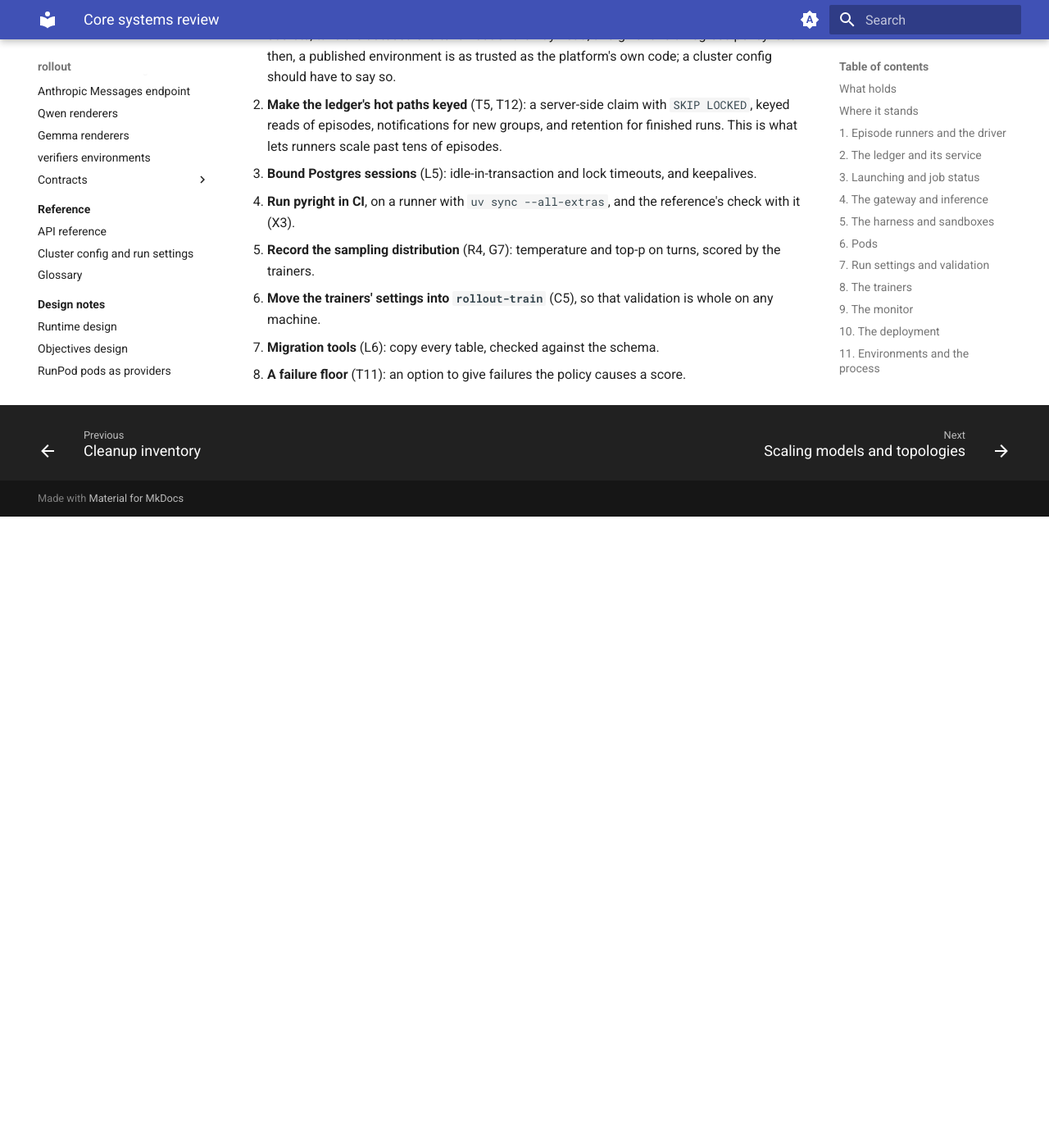
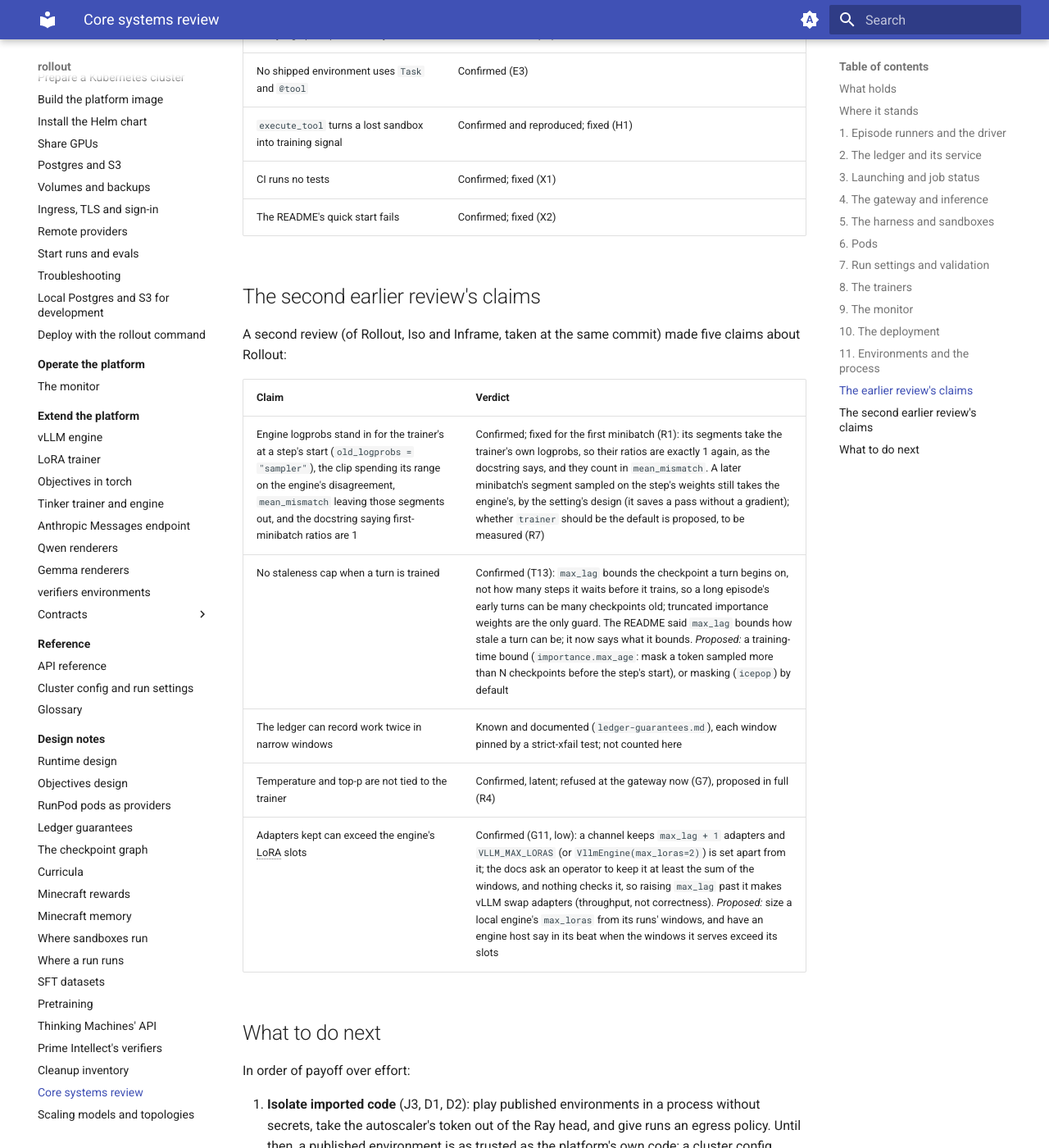
Before and after one commit to by77er/distributed_agents_environments, an MkDocs documentation site: the page built from docs/research/core-systems-review.md, in a window 1280 px wide and 1400 px high, scrolled down 16701 px. Shown: the whole window at 82% size. Built offline with MkDocs 1.6.1 and Material for MkDocs 9.7.7, drawn with Linux system fonts in a browser that asks for light colours; before the commit the page ends 17331 px from its top, so only the background shows below that; some of the changed text lies outside the part shown.

Commit message:
Answer the second earlier review's Rollout claims, and say in the README what max_lag bounds
max_lag bounds the checkpoint a turn begins on, not how many steps a long episode's early turns wait before they
train; the README said it bounds how stale a turn can be. The review note answers the second review's five Rollout
claims and adds what they found that is still open: a turn's age at training is unbounded (T13), an engine's LoRA
slots are not checked against the windows it serves (G11), and later minibatches still start from the engine's
logprobs by default (R7).

Co-Authored-By: Claude Opus 5.5 <noreply@anthropic.com>
Claude-Session: https://claude.ai/code/session_01W5PkTre5a8HVV2MDoCFjaa

```diff
--- a/docs/research/core-systems-review.md
+++ b/docs/research/core-systems-review.md
@@ -47,18 +47,18 @@ answer is lost, when a value is out of range, or when imported code is hostile.
 
 | System | Findings | Fixed here | Proposed |
 |---|---|---|---|
-| [Episode runners and the driver](#1-episode-runners-and-the-driver) | 13 | 9 | 4 |
+| [Episode runners and the driver](#1-episode-runners-and-the-driver) | 14 | 9 | 5 |
 | [The ledger and its service](#2-the-ledger-and-its-service) | 9 | 6 | 3 |
 | [Launching and job status](#3-launching-and-job-status) | 11 | 9 | 2 |
-| [The gateway and inference](#4-the-gateway-and-inference) | 11 | 10 (one in part) | 1, and the rest of one |
+| [The gateway and inference](#4-the-gateway-and-inference) | 12 | 10 (one in part) | 2, and the rest of one |
 | [The harness and sandboxes](#5-the-harness-and-sandboxes) | 7 | 7 | |
 | [Pods](#6-pods) | 10 | 9 | 1 |
 | [Run settings and validation](#7-run-settings-and-validation) | 12 | 11 | 1 |
-| [The trainers](#8-the-trainers) | 6 | 3 | 3 |
+| [The trainers](#8-the-trainers) | 7 | 3 | 4 |
 | [The monitor](#9-the-monitor) | 10 | 7 | 3 |
 | [The deployment](#10-the-deployment) | 10 | 2 (one in part) | 8, and the rest of one |
 | [Environments and the process](#11-environments-and-the-process) | 7 | 4 | 1 (and two observations) |
-| **All** | **106** | **77** | **27** |
+| **All** | **109** | **77** | **30** |
 
 Every change to code has a test that fails without it. With them, on Linux without the GPU extras (a plain `uv sync`),
 ruff and its formatter pass, `helm lint` passes, the monitor page's checks pass (`tsc`, eslint, 117 vitest tests), and
@@ -130,6 +130,11 @@ failures is right, and dropping overlong samples matches DAPO's overlong filteri
 (a context overflow, a task error from its own output) then carries no gradient at all. *Proposed:* an optional floor
 score (`advantage.failed`) given to failed, not excluded episodes that have trained segments, never to a lost sandbox
 or a start that failed.
+
+**T13 · medium · proposed.** `RT/loop.py`, `OBJ/terms.py`: `max_lag` bounds the checkpoint a turn begins on, not
+how many steps it waits before it trains, so a long episode's early turns can be many checkpoints old by the step that
+trains them, with truncated importance weights as the only guard (from the second earlier review). *Proposed:* mask a
+token sampled more than `importance.max_age` checkpoints before the step's start, or mask (`icepop`) by default.
 
 **T12 · scale · proposed.** Each runner's look, at least every 0.5 s, reads every fence ever taken (one per episode),
 every beat, `SELECT DISTINCT name` over all records, every run's plans and pause state, and six whole tables of each
@@ -285,6 +290,11 @@ the temperature in the trainers (R4).
 **G9 · low · fixed.** Errors outside the model-endpoint contract (an engine's 400, a `KeyError`) left the OpenAI and
 Anthropic handlers as plain-text 500s the official clients cannot read.
 
+**G11 · low · proposed.** A channel keeps `max_lag + 1` adapters loaded, and an engine's LoRA slots
+(`VLLM_MAX_LORAS`, `VllmEngine(max_loras=2)`) are set apart from it, with nothing checking that they cover the windows
+of the runs it serves; raising `max_lag` past them makes vLLM swap adapters in and out. Size a local engine's slots from
+its runs' windows, and have an engine host say in its beat when its windows exceed them.
+
 **G10 · low · proposed.** The spending cap is checked before a turn and counted after, so turns in flight overshoot
 it; reserve an estimate under a lock. A spending cap reached is a 503, which the client retries six times; it should
 be a refusal that is not retried.
@@ -435,6 +445,11 @@ trainer's own, which its gradient pass computes anyway, in both; they now agree
 *Proposed:* record both on turns and segments; scale logits by the temperature in the LoRA trainer; refuse top-p
 below 1, and Tinker at any temperature but 1. (Refused at the gateway for now: G7.)
 
+**R7 · low · proposed.** With `old_logprobs = "sampler"` (the default), a segment of a later minibatch sampled on the
+step's weights still starts from the engine's logprobs, so its clipped ratio holds the engine's disagreement (about
+0.016 nats a token, with a long tail) and its importance weight is 1. Measure what `trainer` costs (a pass without a
+gradient) against what it buys, and make it the default if the pass is cheap enough.
+
 **R5 · low · proposed.** Warmup counts updates from each step's start, so it stops at the first step's end.
 
 **R6 · low · proposed.** The out-of-memory recovery uses FSDP2 internals that `torch>=2.5` does not guarantee (they
@@ -556,6 +571,18 @@ can only run where they are installed; a CI job for it needs `uv sync --all-extr
 | CI runs no tests | Confirmed; fixed (X1) |
 | The README's quick start fails | Confirmed; fixed (X2) |
 
+## The second earlier review's claims
+
+A second review (of Rollout, Iso and Inframe, taken at the same commit) made five claims about Rollout:
+
+| Claim | Verdict |
+|---|---|
+| Engine logprobs stand in for the trainer's at a step's start (`old_logprobs = "sampler"`), the clip spending its range on the engine's disagreement, `mean_mismatch` leaving those segments out, and the docstring saying first-minibatch ratios are 1 | Confirmed; fixed for the first minibatch (R1): its segments take the trainer's own logprobs, so their ratios are exactly 1 again, as the docstring says, and they count in `mean_mismatch`. A later minibatch's segment sampled on the step's weights still takes the engine's, by the setting's design (it saves a pass without a gradient); whether `trainer` should be the default is proposed, to be measured (R7) |
+| No staleness cap when a turn is trained | Confirmed (T13): `max_lag` bounds the checkpoint a turn begins on, not how many steps it waits before it trains, so a long episode's early turns can be many checkpoints old; truncated importance weights are the only guard. The README said `max_lag` bounds how stale a turn can be; it now says what it bounds. *Proposed:* a training-time bound (`importance.max_age`: mask a token sampled more than N checkpoints before the step's start), or masking (`icepop`) by default |
+| The ledger can record work twice in narrow windows | Known and documented (`ledger-guarantees.md`), each window pinned by a strict-xfail test; not counted here |
+| Temperature and top-p are not tied to the trainer | Confirmed, latent; refused at the gateway now (G7), proposed in full (R4) |
+| Adapters kept can exceed the engine's LoRA slots | Confirmed (G11, low): a channel keeps `max_lag + 1` adapters and `VLLM_MAX_LORAS` (or `VllmEngine(max_loras=2)`) is set apart from it; the docs ask an operator to keep it at least the sum of the windows, and nothing checks it, so raising `max_lag` past it makes vLLM swap adapters (throughput, not correctness). *Proposed:* size a local engine's `max_loras` from its runs' windows, and have an engine host say in its beat when the windows it serves exceed its slots |
+
 ## What to do next
 
 In order of payoff over effort:
@@ -568,7 +595,8 @@ In order of payoff over effort:
    episodes.
 3. **Bound Postgres sessions** (L5): idle-in-transaction and lock timeouts, and keepalives.
 4. **Run pyright in CI**, on a runner with `uv sync --all-extras`, and the reference's check with it (X3).
-5. **Record the sampling distribution** (R4, G7): temperature and top-p on turns, scored by the trainers.
+5. **Record the sampling distribution, and bound a turn's age** (R4, G7, T13): temperature and top-p on turns,
+   scored by the trainers; a turn sampled too many checkpoints before its step masked.
 6. **Move the trainers' settings into `rollout-train`** (C5), so that validation is whole on any machine.
 7. **Migration tools** (L6): copy every table, checked against the schema.
 8. **A failure floor** (T11): an option to give failures the policy causes a score.
```
Also changed, not shown: README.md (+3 -2 lines), docs/research/README.md (+1 -1 lines).
